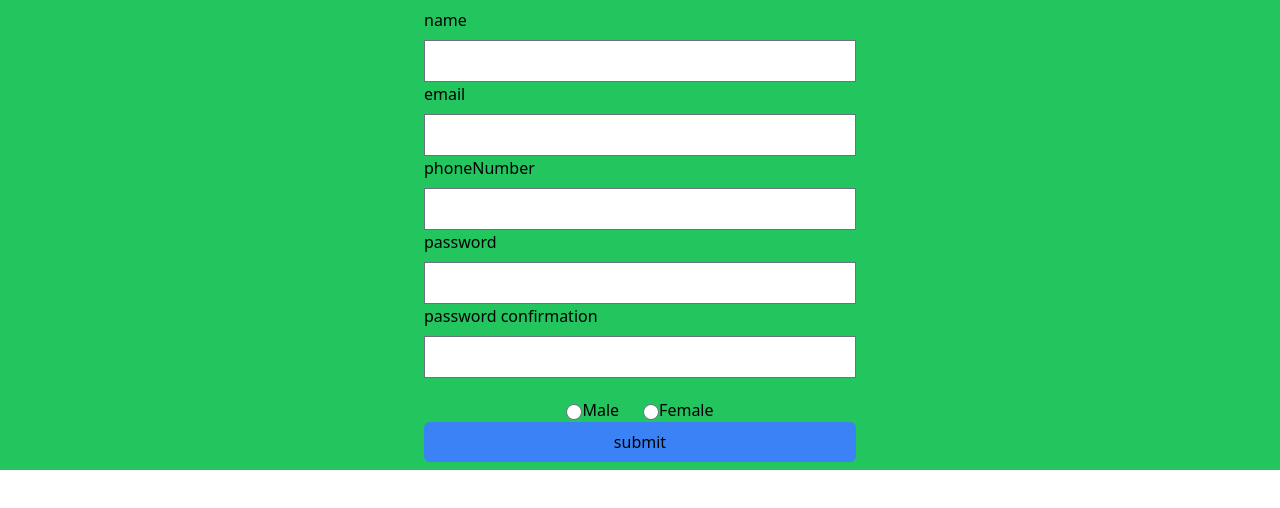
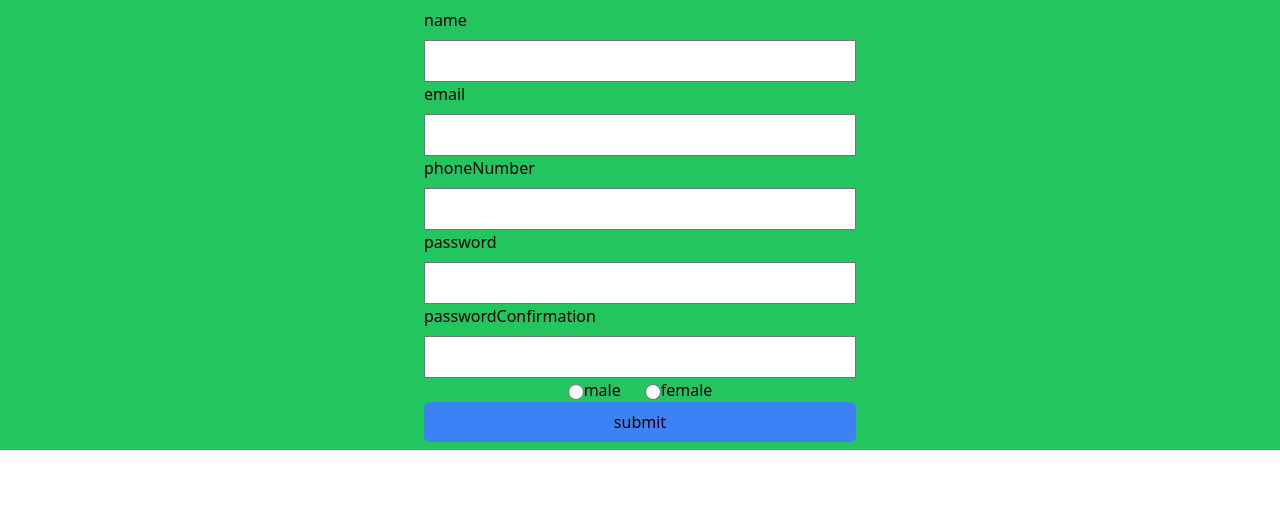
Before and after one commit to Arman-Abbasian/form_with_formik, a React (Create React App) app: page / in a window 1280 px wide. Shown: the top 508 px of the page. Built offline with nearby package versions, Linux system fonts and the light colour scheme.

Commit message:
make a component for forms

```diff
--- a/src/App.js
+++ b/src/App.js
@@ -2,11 +2,12 @@ import  Formik  from './components/Formik';
 import './App.css';
 import Form from './components/Form';
 import FormikWithYpu from './components/FormikWithYpu';
+import FormikAndYupCommon from './components/FormikAndYupCommon';
 
 function App() {
   return (
     <div className="App">
-      <FormikWithYpu />
+      <FormikAndYupCommon />
     </div>
   );
 }
--- a/src/common/Input.jsx
+++ b/src/common/Input.jsx
@@ -1,8 +1,8 @@
 const Input = ({name,type="text",formik}) => {
     return (
         <div className="flex flex-col gap-2 justify-center items-center w-full">
-            <label className="flex w-full" htmlFor={name}>{name}</label>
-            <input className="w-full" type={type} id={name}  name={name} {...formik.getFieldProps({name})} />
+            <label className="flex w-full" htmlFor={`${name}`}>{`${name}`}</label>
+            <input className="w-full" type={type} id={`${name}`}  name={`${name}`} {...formik.getFieldProps({name})} />
             {formik.errors[name] && formik.touched[name] && <p className="text-red-600">{formik.errors[name]}</p>}
         </div>
      );
--- /dev/null
+++ b/src/common/RadioButton.jsx
@@ -0,0 +1,15 @@
+const RadioButton = ({options,formik,name}) => {
+    return (
+        <div className="flex gap-6">
+            {options.map(item=>{
+                return <div key={item.id}>
+                            <input type="radio" id={item.value} name={name} value={item.value} checked={formik.values[name]===item.value} onChange={formik.handleChange} />
+                            <label htmlFor={item.value}>{item.label}</label>
+                        </div>
+            })}
+        {formik.errors[name] && formik.touched[name] && <p className="text-red-600">{formik.errors[name]}</p>}
+        </div>
+     );
+}
+
+export default RadioButton;
--- a/src/components/FormikAndYupCommon.jsx
+++ b/src/components/FormikAndYupCommon.jsx
@@ -0,0 +1,47 @@
+import { useFormik } from "formik";
+import * as Yup from 'yup';
+import  Input  from "../common/Input";
+import RadioButton from "../common/RadioButton";
+
+const initialValues={name:"",email:"",phoneNumber:"",password:"",passwordConfirmation:"",gender:""}
+const onSubmit=(values)=>{
+    console.log(values);
+}
+const phoneRegExp = /^((\\+[1-9]{1,4}[ \\-]*)|(\\([0-9]{2,3}\\)[ \\-]*)|([0-9]{2,4})[ \\-]*)*?[0-9]{3,4}?[ \\-]*[0-9]{3,4}?$/
+const validationSchema=Yup.object({
+    name:Yup.string().required('name is required').min(6,"min character is 6"),
+    email:Yup.string().email('the input is not an email').required('email is required'),
+    phoneNumber:Yup.string().email('the input is not an email').required('email is required'),
+    phoneNumber: Yup.string().required("phone number is required").matches(phoneRegExp, 'Phone number is not valid'),
+    password:Yup.string().required('password is required'),
+    passwordConfirmation:Yup.string().required('password confirmation is required').oneOf([Yup.ref('password'), null], 'Passwords must match'),
+    gender:Yup.string().required("please select your gender")
+})
+
+const genderOptions=[
+    {id:1,label:"male",value:"male"},
+    {id:2,label:"female",value:"female"}
+]
+const FormikAndYupCommon = () => {
+    const formik=useFormik({initialValues,onSubmit,validationSchema,validateOnMount:true});
+    console.log(formik.errors);
+    console.log(formik.touched)
+    console.log(formik.isValid);
+    return (
+        <div className="bg-green-500">
+            <form onSubmit={formik.handleSubmit} className="container mx-auto max-w-md p-2 ">
+                <div className="flex flex-col justify-center items-center">
+                <Input name='name'  formik={formik} />
+                <Input name='email'  formik={formik} />
+                <Input name='phoneNumber' formik={formik} />
+                <Input name='password' formik={formik} />
+                <Input name='passwordConfirmation'  formik={formik} />
+                <RadioButton options={genderOptions} formik={formik} name="gender" />
+                <button disabled={!formik.isValid} className="py-2 px-4 bg-blue-500 rounded-md w-full" type="submit">submit</button>
+                </div>
+            </form>
+        </div>
+     );
+}
+
+export default FormikAndYupCommon;
```
